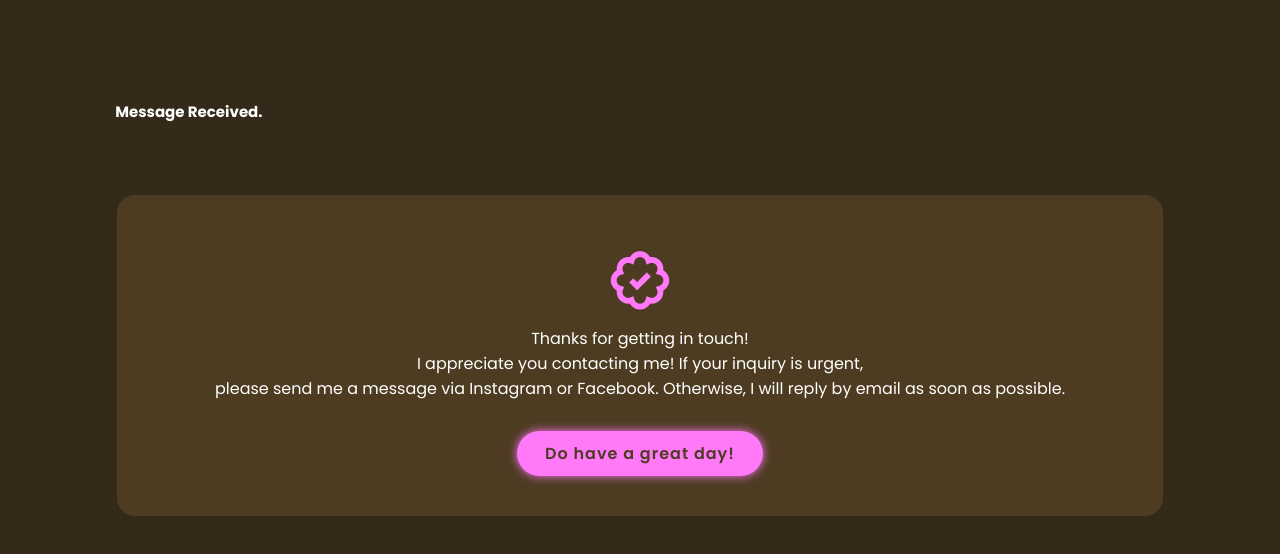
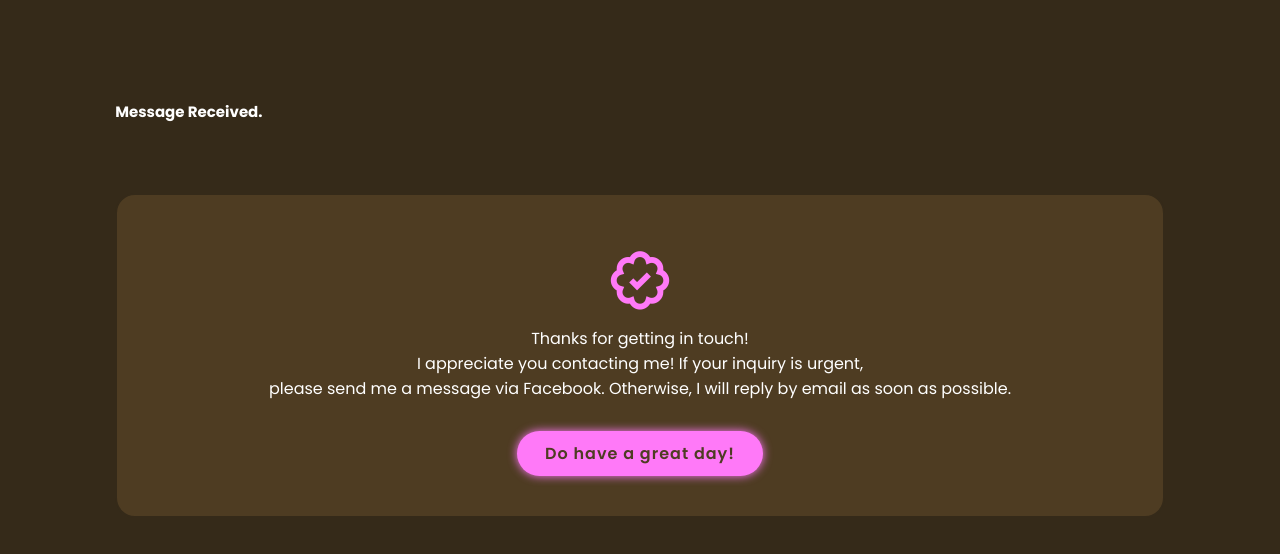
Before and after one commit to mansgotsites/Donnysgraphics, a plain HTML site: page success.html in a window 1280 px wide. Drawn offline with nearby package versions, Linux system fonts and the light colour scheme.

Commit message:
Update success.html

```diff
--- a/success.html
+++ b/success.html
@@ -135,7 +135,7 @@
                 <div class="services-box">
                     <i class='bx bx-badge-check' ></i>
                     <p> Thanks for getting in touch! <br> I appreciate you contacting me! If your inquiry is urgent, <br>
-                        please send me a message via Instagram or Facebook.
+                        please send me a message via Facebook.
                         Otherwise, I will reply by email as soon as possible.
                     </p>
                     <a href="#" class="btn">Do have a great day!</a>
```
